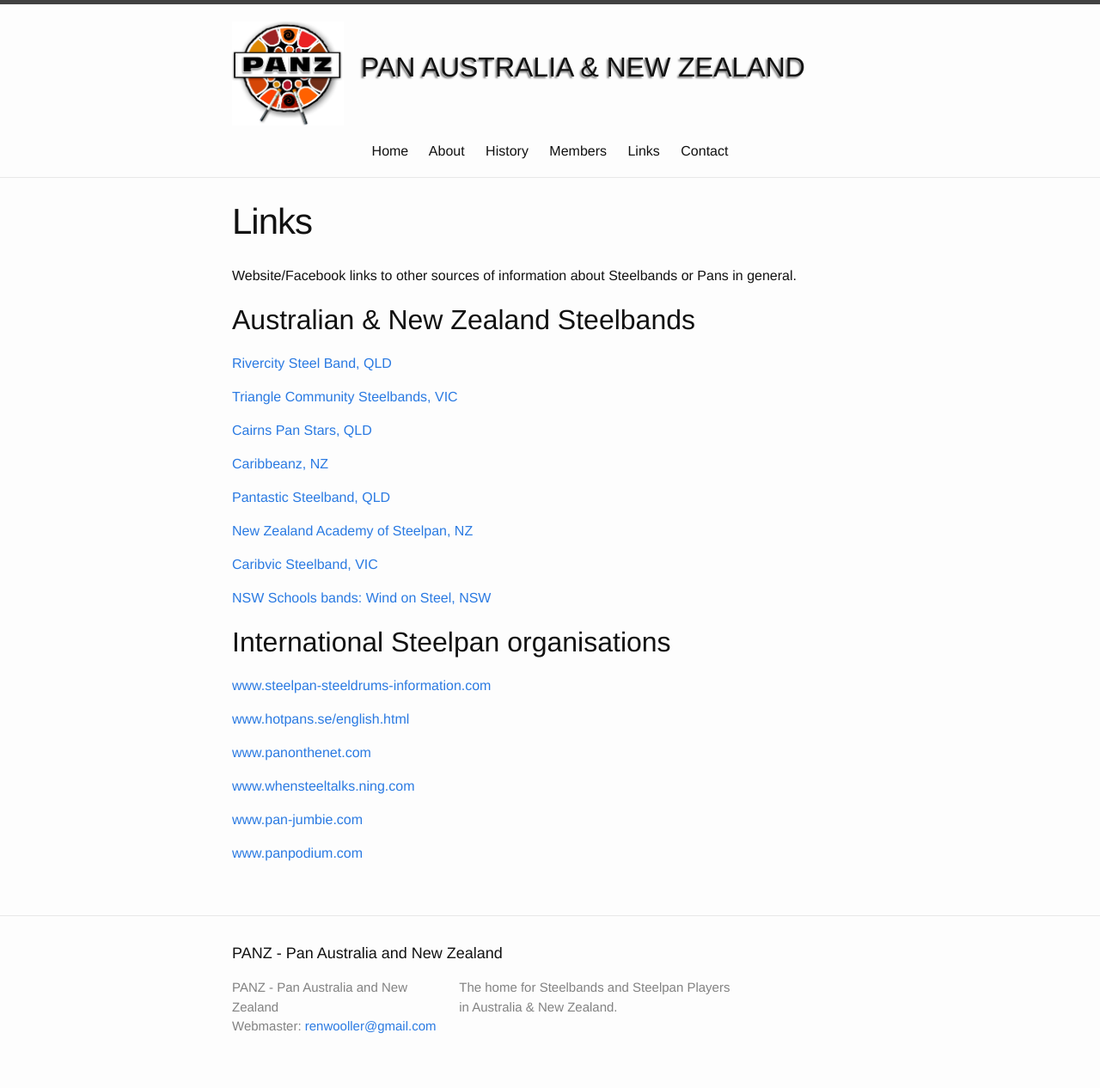
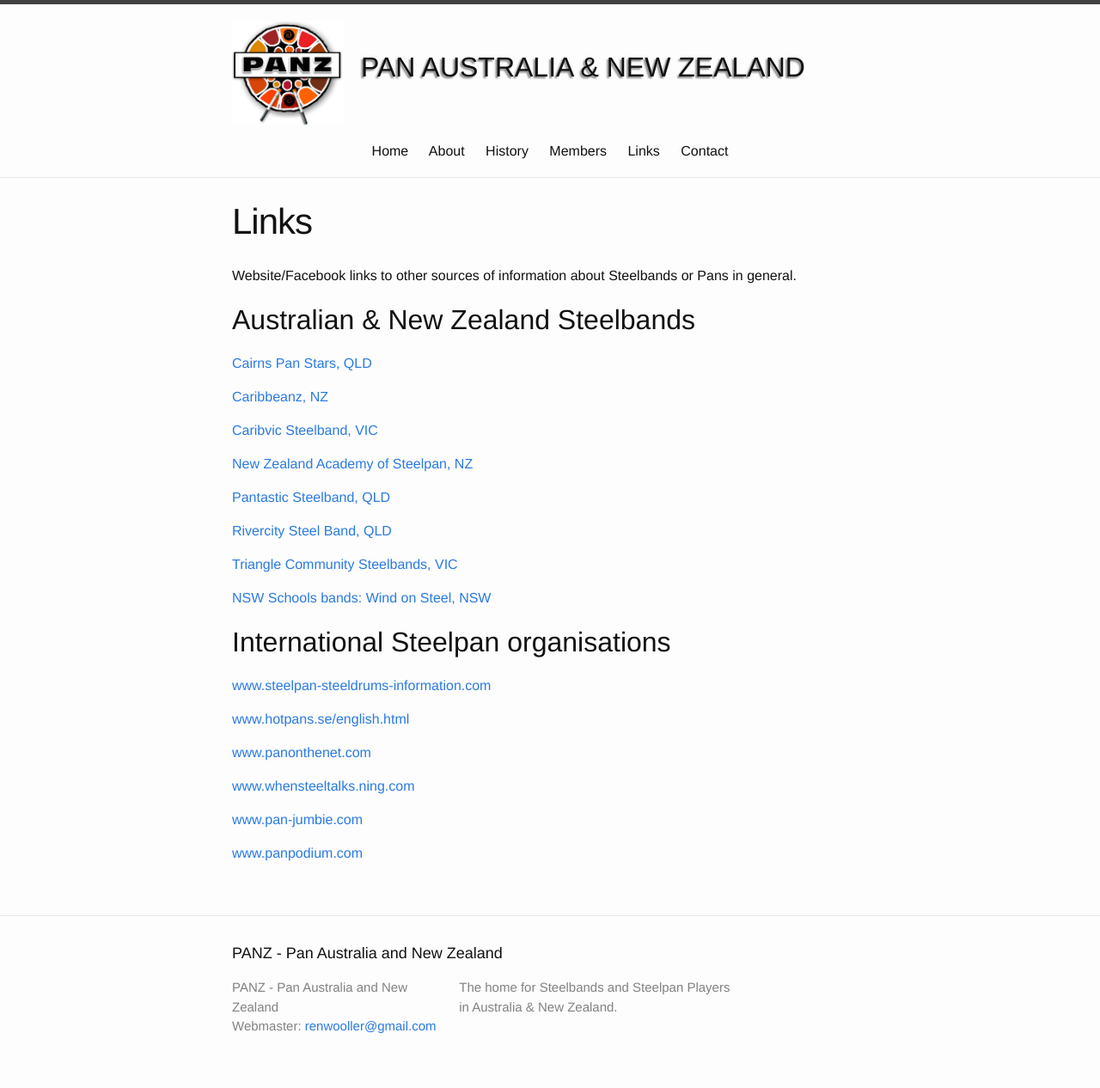
Before and after one commit to panzweb/panzweb.github.io, a Jekyll site: the page built from 4.links.markdown, in a window 1280 px wide. Shown: the whole page at 86% size. Built offline with Jekyll 4.4.1, drawn with Linux system fonts in a browser that asks for light colours.

```diff
--- a/4.links.markdown
+++ b/4.links.markdown
@@ -8,19 +8,20 @@ Website/Facebook links to other sources of information about Steelbands or Pans
 
 ## Australian & New Zealand Steelbands
 
+[Cairns Pan Stars, QLD](http://www.facebook.com/Cairnspanstars)
+
+[Caribbeanz, NZ](http://www.caribbeanz.org.nz)
+
+[Caribvic Steelband, VIC](http://www.caribvic.com)
+
+[New Zealand Academy of Steelpan, NZ](http://www.nzacademyofsteelpan.com)
+
+[Pantastic Steelband, QLD](http://www.facebook.com/pages/Pantastic-Steelband/419889581451846)
+
 [Rivercity Steel Band, QLD](http://www.rivercitysteelband.com)
 
 [Triangle Community Steelbands, VIC](http://www.trianglesteelbands.com)
 
-[Cairns Pan Stars, QLD](http://www.facebook.com/Cairnspanstars)
-
-[Caribbeanz, NZ](http://www.caribbeanz.org.nz)
-
-[Pantastic Steelband, QLD](http://www.facebook.com/pages/Pantastic-Steelband/419889581451846)
-
-[New Zealand Academy of Steelpan, NZ](http://www.nzacademyofsteelpan.com)
-
-[Caribvic Steelband, VIC](http://www.caribvic.com)
 
 [NSW Schools bands: Wind on Steel, NSW](https://www.awindonsteel.com)
 
```
